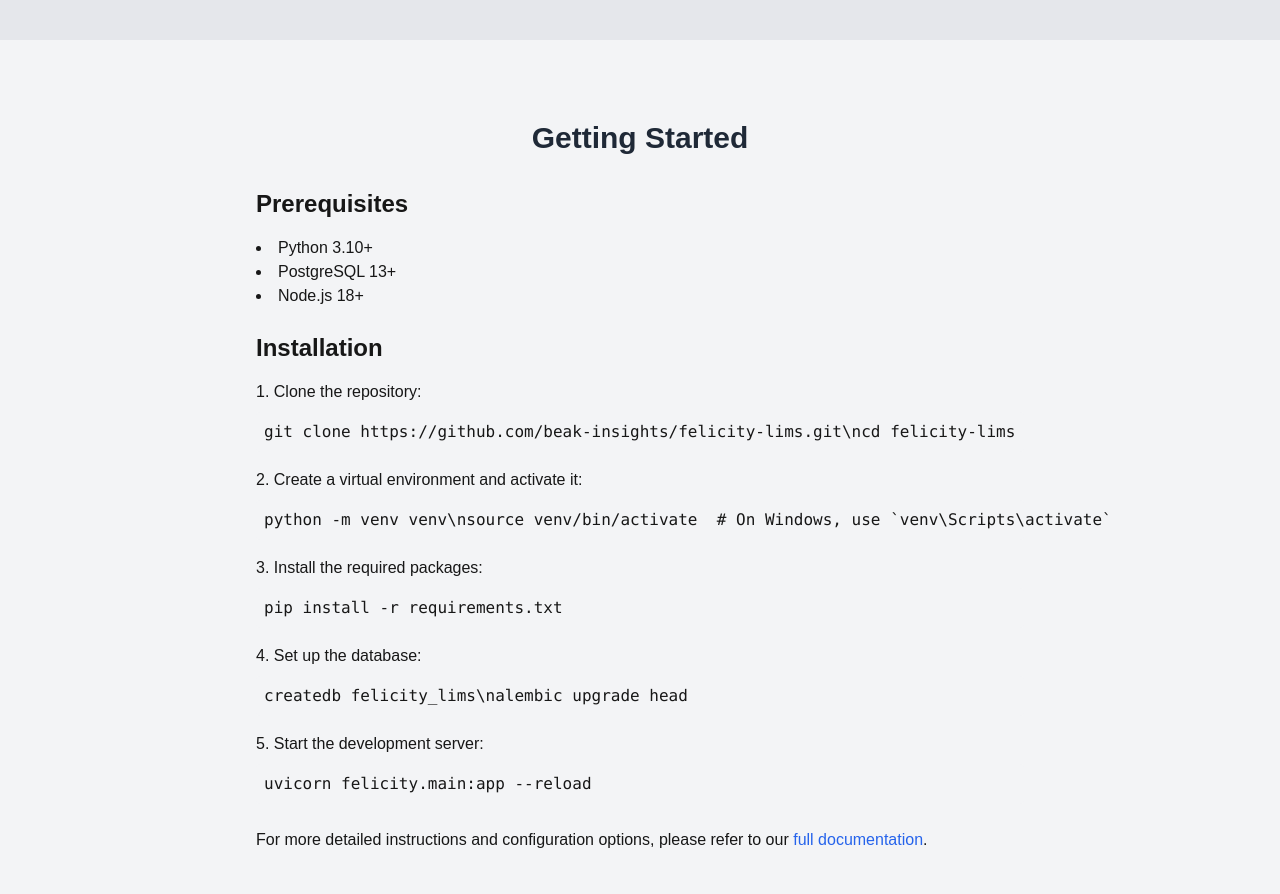
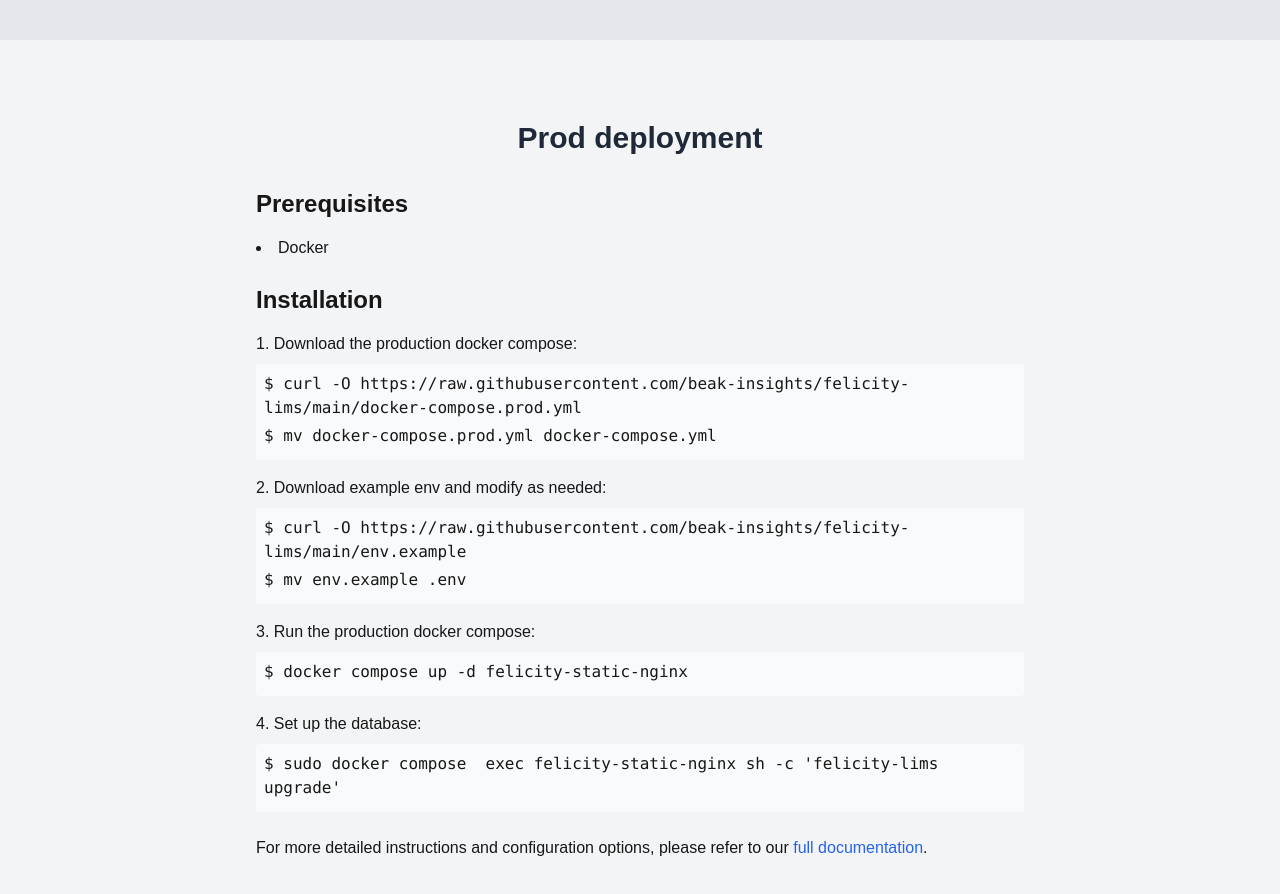
Before and after one commit to beak-insights/felicitylims-web, a Next.js app: page / in a window 1280 px wide. Shown: the part 980-1874 px from the top of the page. Built offline with nearby package versions, Linux system fonts and the light colour scheme.

Commit message:
updated documentation

```diff
--- a/app/page.tsx
+++ b/app/page.tsx
@@ -1,3 +1,4 @@
+import React from 'react';
 import { Linkedin, Mail, Send } from 'lucide-react'; // Import icons
 
 const Header = () => (
@@ -66,36 +67,30 @@ const AboutSection = () => (
 const GettingStartedSection = () => (
   <section id="getting-started" className="py-20">
     <div className="container mx-auto px-6">
-      <h2 className="text-3xl font-bold text-center text-gray-800 mb-8">Getting Started</h2>
+      <h2 className="text-3xl font-bold text-center text-gray-800 mb-8">Prod deployment</h2>
       <div className="max-w-3xl mx-auto">
         <h3 className="text-2xl font-semibold mb-4">Prerequisites</h3>
         <ul className="list-disc list-inside mb-6">
-          <li>Python 3.10+</li>
-          <li>PostgreSQL 13+</li>
-          <li>Node.js 18+</li>
+          <li>Docker</li>
         </ul>
 
         <h3 className="text-2xl font-semibold mb-4">Installation</h3>
         <ol className="list-decimal list-inside space-y-4">
           <InstallationStep
-            step="Clone the repository:"
-            code="git clone https://github.com/beak-insights/felicity-lims.git\ncd felicity-lims"
+            step="Download the production docker compose:"
+            code="curl -O https://raw.githubusercontent.com/beak-insights/felicity-lims/main/docker-compose.prod.yml\nmv docker-compose.prod.yml docker-compose.yml"
           />
           <InstallationStep
-            step="Create a virtual environment and activate it:"
-            code="python -m venv venv\nsource venv/bin/activate  # On Windows, use `venv\Scripts\activate`"
+            step="Download example env and modify as needed:"
+            code="curl -O https://raw.githubusercontent.com/beak-insights/felicity-lims/main/env.example\nmv env.example .env"
           />
           <InstallationStep
-            step="Install the required packages:"
-            code="pip install -r requirements.txt"
+            step="Run the production docker compose:"
+            code="docker compose up -d felicity-static-nginx"
           />
           <InstallationStep
             step="Set up the database:"
-            code="createdb felicity_lims\nalembic upgrade head"
-          />
-          <InstallationStep
-            step="Start the development server:"
-            code="uvicorn felicity.main:app --reload"
+            code="sudo docker compose  exec felicity-static-nginx sh -c 'felicity-lims upgrade'"
           />
         </ol>
 
@@ -114,12 +109,23 @@ type InstallationProps = {
   code: string;
 };
 
-const InstallationStep = ({ step, code }:InstallationProps) => (
-  <li>
-    {step}
-    <pre className="bg-gray-100 p-2 rounded mt-2">{code}</pre>
-  </li>
-);
+const InstallationStep = ({ step, code }:InstallationProps) => {
+  const codeLines = code.replace(/\\n/g, '\n').split('\n');
+  return (
+    <li>
+      {step}
+      <pre className="bg-gray-50 p-2 rounded mt-2 text-wrap">
+        {codeLines.map((line, index) => (
+          <span key={index} className='mb-1 block'>
+            $ {line}
+            {/* Add a newline character after each line, except the last */}
+            {index < codeLines.length - 1 && <br />}
+          </span>
+        ))}
+      </pre>
+    </li>
+  );
+}
 
 const ContactSection = () => (
   <section id="contact" className="py-20">
```
